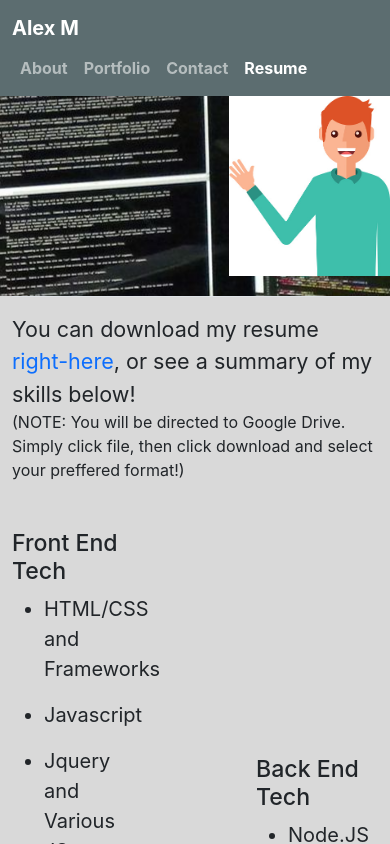
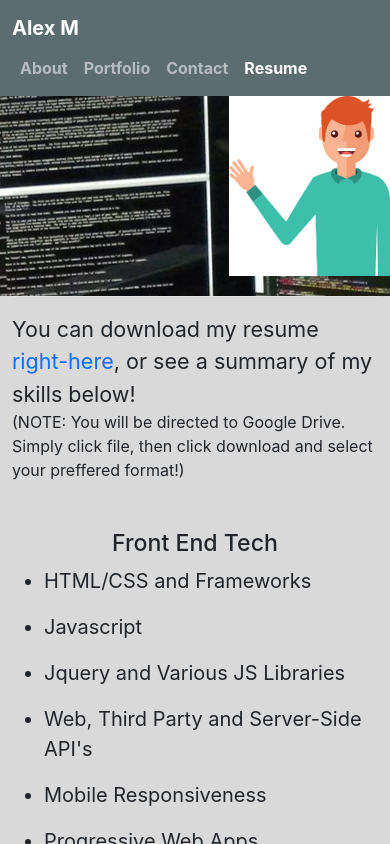
Before and after one commit to alexm1937/my-react-showcase, a React (Create React App) app: page / in a window 390 px wide. Both pictures are taken after a click on the link "Resume". Shown: the top 844 px of the page. Built offline with nearby package versions, Linux system fonts and the light colour scheme.

Commit message:
fixed responsiveness on resume page

```diff
--- a/src/components/Resume/index.js
+++ b/src/components/Resume/index.js
@@ -11,8 +11,8 @@ function Resume() {
             </div>
 
             <div className="d-flex flex-wrap justify-content-between align-items-center py-3">
-                <div className="col-4">
-                    <h3>Front End Tech</h3>
+                <div className="col-md-4 mx-auto">
+                    <h3 className="text-center">Front End Tech</h3>
                     <ul>
                         <li className="fs-5">HTML/CSS and Frameworks</li>
                     </ul>
@@ -36,8 +36,8 @@ function Resume() {
                     </ul>
                 </div>
 
-                <div className="col-4">
-                    <h3>Back End Tech</h3>
+                <div className="col-md-4 mx-auto">
+                    <h3 className="text-center">Back End Tech</h3>
                     <ul>
                         <li className="fs-5">Node.JS</li>
                     </ul>
```
